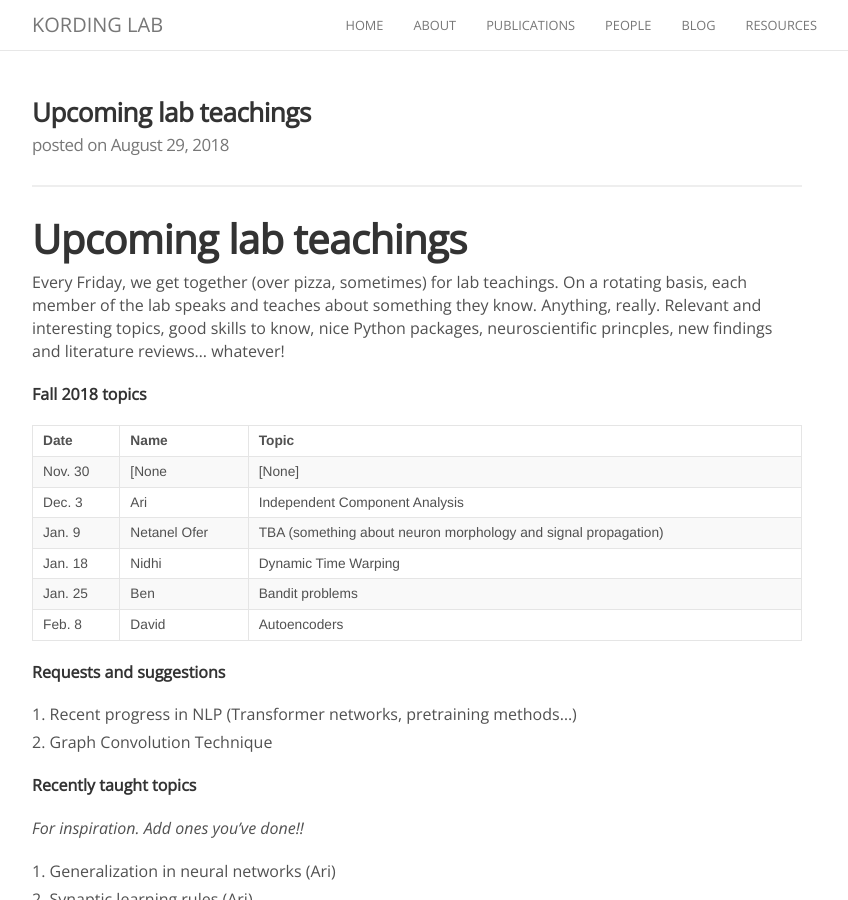
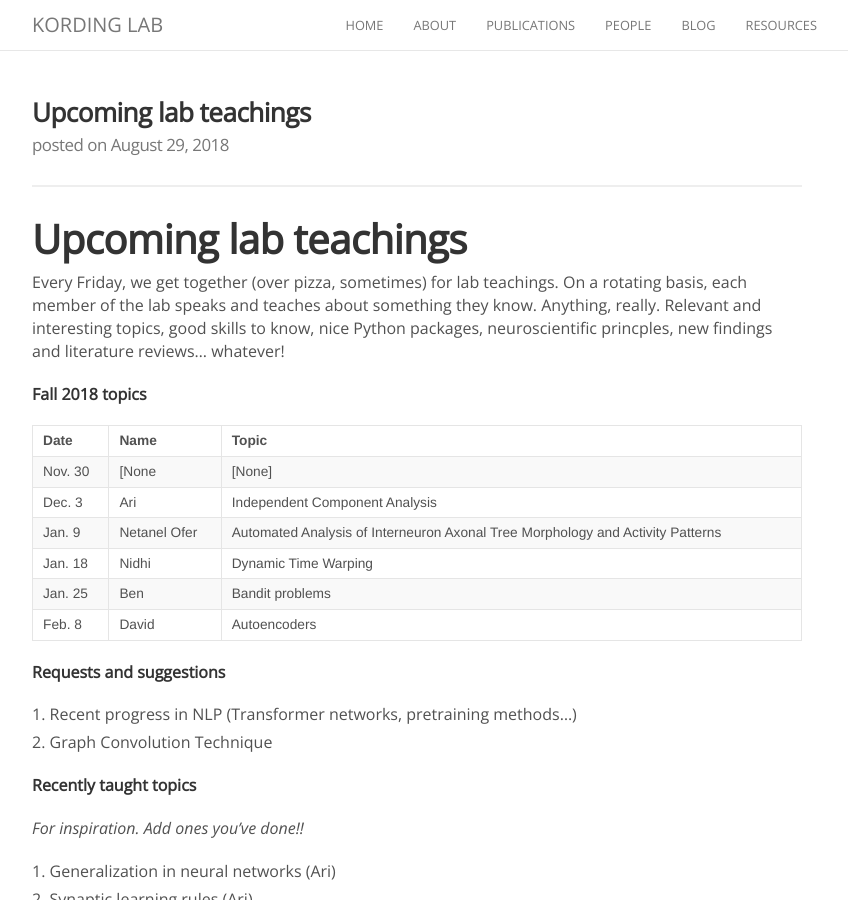
Before and after one commit to KordingLab/KordingLab.github.io, a Jekyll site: the page built from _posts/2018-08-29-upcoming-lab-teaching.md, in a window 1280 px wide and 900 px high. Shown: the whole window, without its empty margins (223-1071 px from the left). Built offline with Jekyll 4.4.1, drawn with Linux system fonts in a browser that asks for light colours; nearby versions of some CDN libraries; comment, search, counter and statistics services are not loaded.

Commit message:
Update 2018-08-29-upcoming-lab-teaching.md

```diff
--- a/_posts/2018-08-29-upcoming-lab-teaching.md
+++ b/_posts/2018-08-29-upcoming-lab-teaching.md
@@ -17,7 +17,7 @@ neuroscientific princples, new findings and literature reviews... whatever!
 |------|------|-------|
 |Nov. 30|[None|[None]|
 |Dec. 3| Ari | Independent Component Analysis |
-|Jan. 9| Netanel Ofer | TBA (something about neuron morphology and signal propagation)|
+|Jan. 9| Netanel Ofer | Automated Analysis of Interneuron Axonal Tree Morphology and Activity Patterns|
 |Jan. 18| Nidhi | Dynamic Time Warping |
 |Jan. 25| Ben | Bandit problems |
 |Feb. 8| David | Autoencoders |
```
